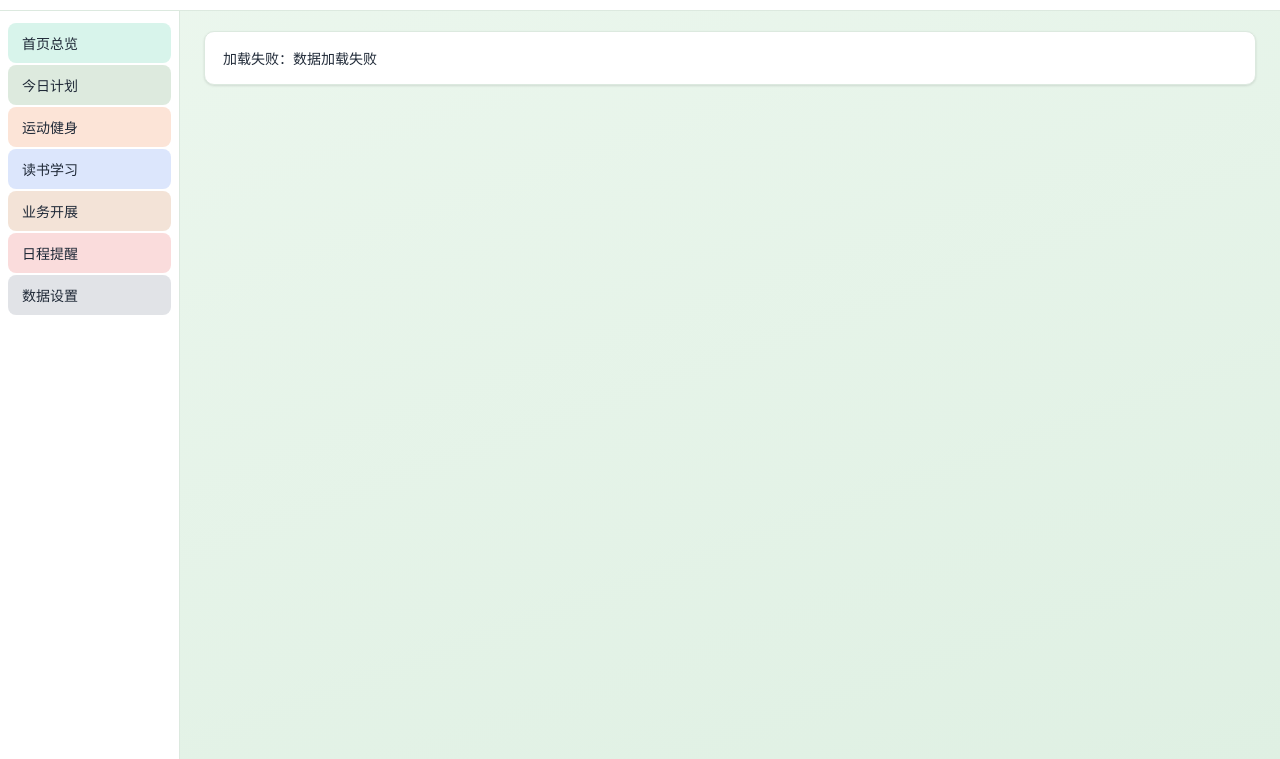
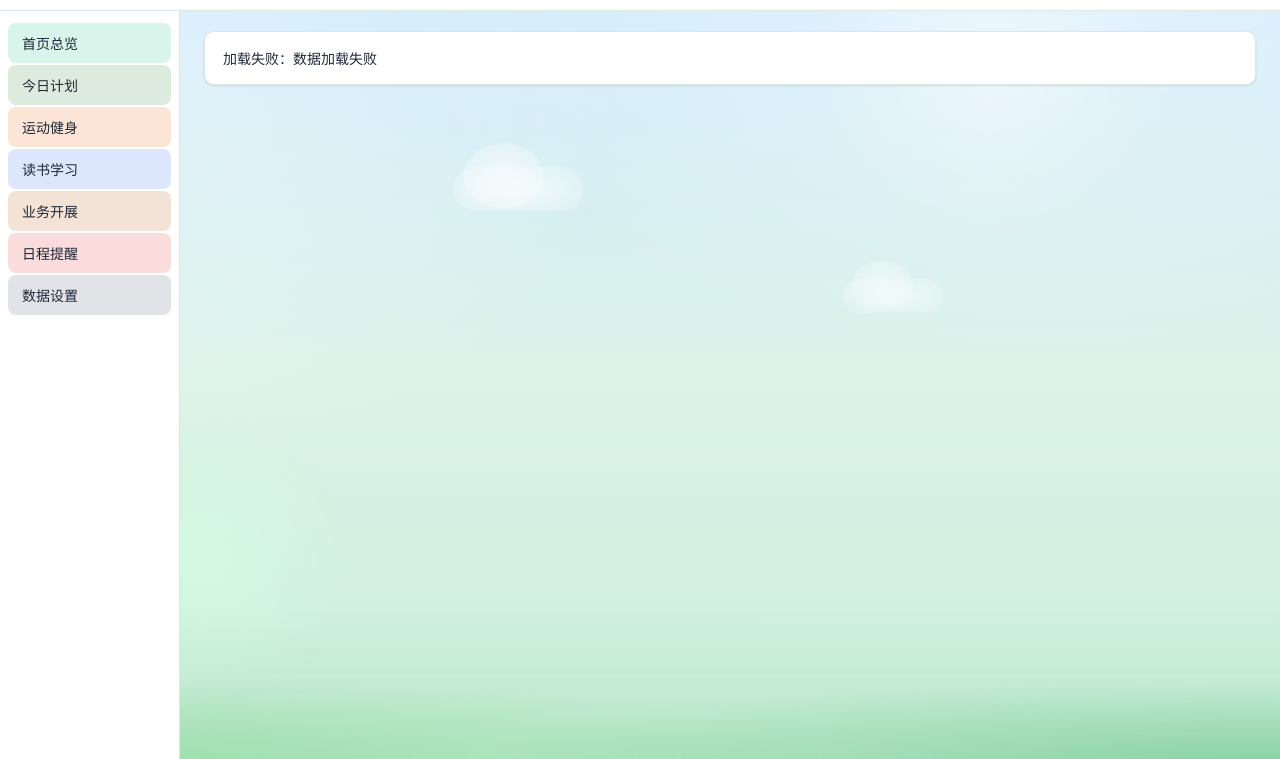
Before and after one commit to hjp3721/hjp_app, a website: page public/index.html in a window 1280 px wide. Shown: the part 41-800 px from the top of the page. Drawn offline with Linux system fonts and the light colour scheme; no server answers.

Commit message:
界面背景重新设计为覆盖全屏的动漫风格 - body：动漫明快天空（径向光晕 + 淡蓝→青绿→浅绿天空渐变） - 新增固定全屏背景层 .anime-bg：3 朵漂浮云朵（漂移动画）、2 柔和光斑、远景山丘剪影 - 内容卡片浮于背景之上（layout z-index:1），背景不挡交互（pointer-events:none） - 更新 style.test.js 动漫背景断言（含 index.html 结构校验），全量 46 项通过

```diff
--- a/public/index.html
+++ b/public/index.html
@@ -8,6 +8,11 @@
 <link rel="stylesheet" href="style.css">
 </head>
 <body>
+<div class="anime-bg" aria-hidden="true">
+  <i class="cloud c1"></i><i class="cloud c2"></i><i class="cloud c3"></i>
+  <i class="glow g1"></i><i class="glow g2"></i>
+  <i class="hills"></i>
+</div>
 <header class="topbar">
   <div class="brand">个人专属App</div>
   <div class="topbar-right">
--- a/public/style.css
+++ b/public/style.css
@@ -1,7 +1,6 @@
-/* 个人专属App — 全局样式（清新绿色风格，非紫色系） */
+/* 个人专属App — 全局样式（动漫清新风格，非紫色系） */
 :root {
-  --bg: #ecf7ee;          /* 清新浅绿背景 */
-  --bg-grad: linear-gradient(160deg, #ecf7ee 0%, #dff0e3 100%);
+  --bg: #eaf7ef;          /* 兜底浅绿 */
   --card: #ffffff;
   --border: #dce9df;
   --text: #1f2937;
@@ -18,10 +17,49 @@
 html, body { height: 100%; margin: 0; }
 body {
   font-family: "Microsoft YaHei", "PingFang SC", system-ui, sans-serif;
-  background: var(--bg-grad);
+  /* 动漫天空：淡蓝 → 青绿 → 浅绿地面，明快清新 */
+  background:
+    radial-gradient(1200px 820px at 82% -12%, rgba(255,255,255,.55), transparent 60%),
+    radial-gradient(1000px 720px at 6% 16%, rgba(255,255,255,.4), transparent 55%),
+    linear-gradient(180deg, #cde8ff 0%, #dcf3e8 52%, #cbeeda 100%);
   color: var(--text);
   font-size: 14px;
 }
+
+/* ---- 动漫背景层（覆盖整个界面） ---- */
+.anime-bg { position: fixed; inset: 0; z-index: 0; overflow: hidden; pointer-events: none; }
+.anime-bg .cloud {
+  position: absolute; border-radius: 999px;
+  background: radial-gradient(closest-side, rgba(255,255,255,.85), rgba(255,255,255,.35));
+  filter: blur(1px);
+  animation: cloud-drift 70s linear infinite;
+}
+.anime-bg .cloud::before {
+  content: ''; position: absolute; width: 62%; height: 150%;
+  border-radius: 50%; background: inherit; top: -55%; left: 8%;
+}
+.anime-bg .c1 { width: 180px; height: 60px; top: 12%; left: -200px; animation-duration: 80s; }
+.anime-bg .c2 { width: 130px; height: 44px; top: 26%; left: -160px; animation-duration: 95s; animation-delay: -30s; opacity:.8; }
+.anime-bg .c3 { width: 100px; height: 34px; top: 40%; left: -140px; animation-duration: 110s; animation-delay: -60s; opacity:.65; }
+.anime-bg .glow {
+  position: absolute; border-radius: 50%;
+  background: radial-gradient(circle, rgba(255,255,255,.4), rgba(255,255,255,0) 70%);
+}
+.anime-bg .g1 { width: 380px; height: 380px; top: -80px; right: 8%; }
+.anime-bg .g2 { width: 300px; height: 300px; bottom: 6%; left: 4%; background: radial-gradient(circle, rgba(214,255,226,.6), rgba(214,255,226,0) 70%); }
+.anime-bg .hills {
+  position: absolute; left: 0; right: 0; bottom: 0; height: 150px;
+  background:
+    radial-gradient(120% 100% at 0% 100%, rgba(126,211,140,.5) 0%, rgba(126,211,140,0) 55%),
+    radial-gradient(120% 100% at 100% 100%, rgba(74,178,120,.4) 0%, rgba(74,180,120,0) 52%),
+    linear-gradient(180deg, transparent, rgba(134,214,152,.28));
+}
+@keyframes cloud-drift {
+  from { transform: translateX(0); }
+  to { transform: translateX(130vw); }
+}
+/* 让内容浮于背景之上 */
+.layout { position: relative; z-index: 1; }
 
 /* 顶栏 */
 .topbar {
```
Also changed, not shown: tests/style.test.js (+20 -9 lines).
